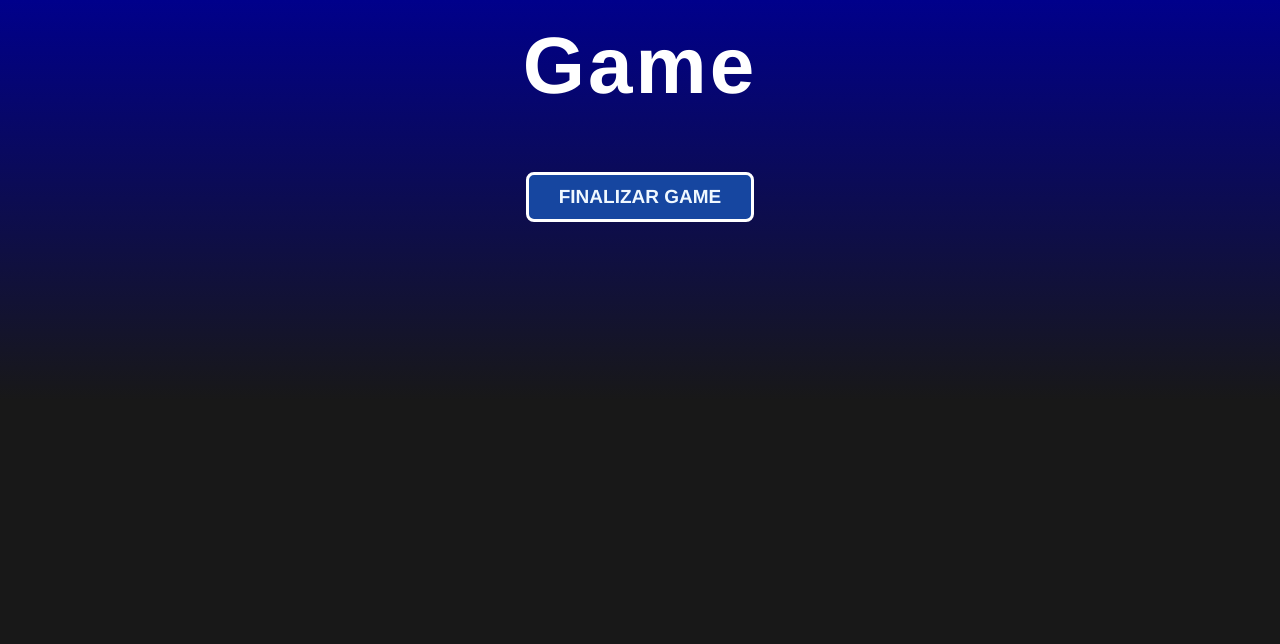
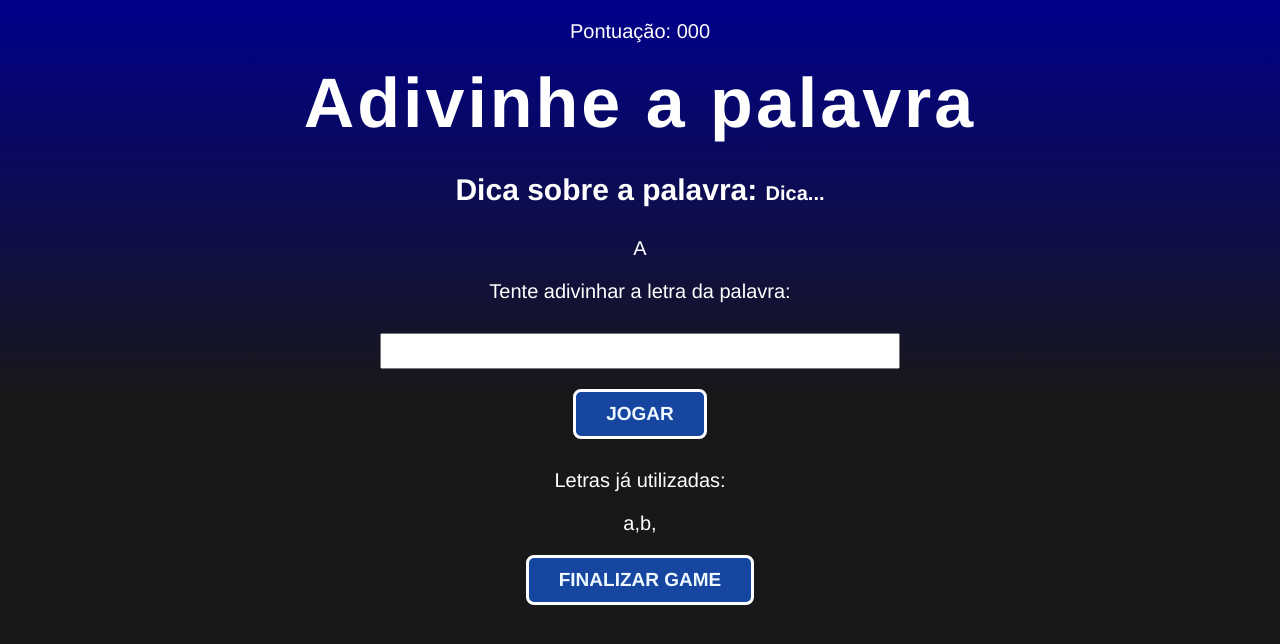
Before and after one commit to Viniciusrodd/Secret_Word, a React (Vite) app: page / in a window 1280 px wide. Both pictures are taken after a click on the button "COMEÇAR O JOGO". Shown: the top 644 px of the page. Built offline with nearby package versions, Linux system fonts and the light colour scheme.

Commit message:
Estruturando componente game

```diff
--- a/src/App.jsx
+++ b/src/App.jsx
@@ -25,6 +25,7 @@
     const [ pickedCategory, setPickedCategory ] = useState('');
     const [ letter, setletter ] = useState([]);
 
+
     const PickWordAndCategory = () => {
         // Pick random category
         const categories = Object.keys(words);
@@ -34,6 +35,7 @@
         const randomWords = words[randomCategory][Math.floor( Math.random() * words[randomCategory].length )];
         return { randomCategory, randomWords };
     };
+
 
     // START GAME
     const StartGameFunction = () => {
@@ -52,15 +54,18 @@
         SetGameStage(stages[1].name)
     };
 
+
     // PROCESS THE LETTER INPUT
     const VerifyLetterFunction = () => {
         SetGameStage(stages[2].name)
     };
 
+
     // RESTART THE GAME
     const Retry = () => {
         SetGameStage(stages[0].name)
     };
+
 
     return (
         <div className='App'>
--- a/src/components/Game.css
+++ b/src/components/Game.css
@@ -1,5 +1,18 @@
 @charset "UTF-8";
 
-.game p{
-    color: red;
+form{
+    display: flex;
+    justify-content: center;
+    align-items: center;
+    flex-direction: column;
+    padding: 10px;
 }
+
+input{
+    height: 30px;
+    width: 40vw;
+}
+
+button{
+    margin-top: 20px;
+}
--- a/src/components/Game.jsx
+++ b/src/components/Game.jsx
@@ -3,7 +3,34 @@
 const Game = ({ verifyletter }) => {
     return (
         <div className='game'>
-            <h1>Game</h1>
+            <p className="points">
+                <span>Pontuação: 000</span>
+            </p>
+            <h1>Adivinhe a palavra</h1>
+
+            <h3 className="tip">
+                Dica sobre a palavra: <span>Dica...</span>
+            </h3>
+
+            <div className="wordContainer">
+                <span className="letter">A</span>
+                <span className="blankSquare"></span>
+            </div>
+
+            <div className="letterContainer">
+                <p>Tente adivinhar a letra da palavra:</p>
+                <form>
+                    <input type="text" name="letter" maxLength="1" required />
+                    <button>Jogar</button>
+                </form>
+            </div>
+
+            <div className='wrongLettersContainer'>
+                <p>Letras já utilizadas:</p>
+                <span>a,</span>
+                <span>b,</span>
+            </div>
+
             <button onClick={ verifyletter }>Finalizar game</button>
         </div>
     );
--- a/src/index.css
+++ b/src/index.css
@@ -23,10 +23,25 @@
 }
 
 h1{
-    font-size: 80px;
+    font-size: 70px;
     color: white;
     margin: 20px;
     letter-spacing: 3px;
+}
+
+h3{
+    font-size: 30px;
+    color: white;
+}
+
+span{
+    font-size: 20px;
+    color: white;
+}
+
+p{
+    font-size: 20px;
+    color: white;
 }
 
 button {
```
